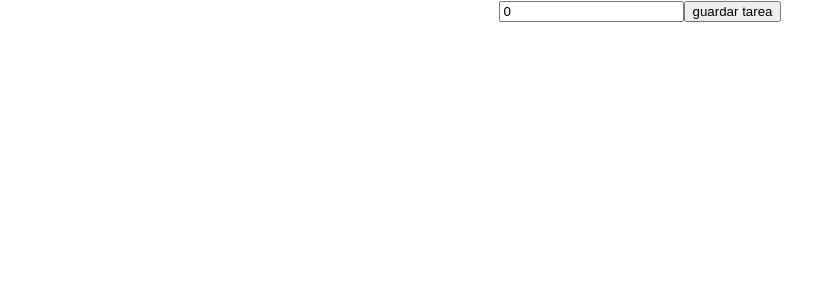
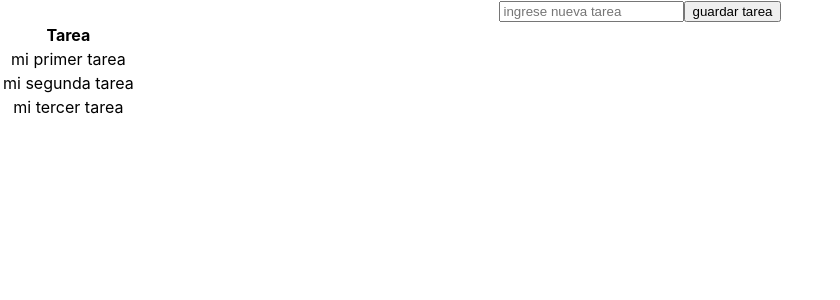
Before and after one commit to elifred2022/reactLocalStorage, a React (Create React App) app: page / in a window 1280 px wide. Shown: the top 300 px of the page, without its empty margins (0-840 px from the left). Built offline with nearby package versions, Linux system fonts and the light colour scheme.

Commit message:
creando tareas ya

```diff
--- a/src/App.js
+++ b/src/App.js
@@ -3,13 +3,45 @@
 import { CreadorTarea } from "./components/CreadorTareas";
 
 function App() {
+  const [tasksItems, setTasksItems] = useState([
+    { name: "mi primer tarea", done: false },
+    { name: "mi segunda tarea", done: false },
+    { name: "mi tercer tarea", done: false },
+  ]);
+
+  function creatNewTask(taskName) {
+    console.log(taskName);
+    if (!tasksItems.find((task) => task.name === taskName)) {
+      setTasksItems([...tasksItems, { name: taskName, done: false }]);
+    }
+
+    // setTasksItems([...tasksItems, { name: tasksItems, done: false }]); // asi se crea un nuevo objeto para no modificar objetos existentes regla de react; setTaskItems([...taskName, {name: taskName}])
+  }
+
   return (
     <div className="App">
-      <CreadorTarea />
+      <CreadorTarea creatNewTask={creatNewTask} />
+
+      <table>
+        <thead>
+          <tr>
+            <th>Tarea</th>
+          </tr>
+        </thead>
+        <tbody>
+          {tasksItems.map((task) => (
+            <tr key={task.name}>
+              <td>{task.name}</td>
+            </tr>
+          ))}
+        </tbody>
+      </table>
     </div>
   );
 }
 
 export default App;
 
-// https://www.youtube.com/watch?v=sjrK6RA65eQ&t=99s 20:00
+// https://www.youtube.com/watch?v=sjrK6RA65eQ&t=99s 20:00. vi la explicacion pero no lo codifique
+
+// ojo no hice commit ni  push
--- a/src/components/CreadorTareas.js
+++ b/src/components/CreadorTareas.js
@@ -1,12 +1,14 @@
 import { useState } from "react";
 
-export const CreadorTarea = () => {
-  const [nuevaTarea, setNuevaTarea] = useState(0);
+export const CreadorTarea = (props) => {
+  // console.log(props); comento para q no salga en consola
+  const [newTasks, setNewTasks] = useState("");
 
   const handleSubmit = (e) => {
     e.preventDefault(); /* este codigo para q no refresque la pagina*/
-    localStorage.setItem("task", nuevaTarea);
-    setNuevaTarea("");
+    props.creatNewTask(newTasks);
+    localStorage.setItem("task", newTasks);
+    setNewTasks("");
   };
 
   return (
@@ -14,8 +16,8 @@
       <input
         type="text"
         placeholder="ingrese nueva tarea"
-        onChange={(e) => setNuevaTarea(e.target.value)}
-        value={nuevaTarea}
+        onChange={(e) => setNewTasks(e.target.value)}
+        value={newTasks}
       ></input>
       <button>guardar tarea</button>
     </form>
```
